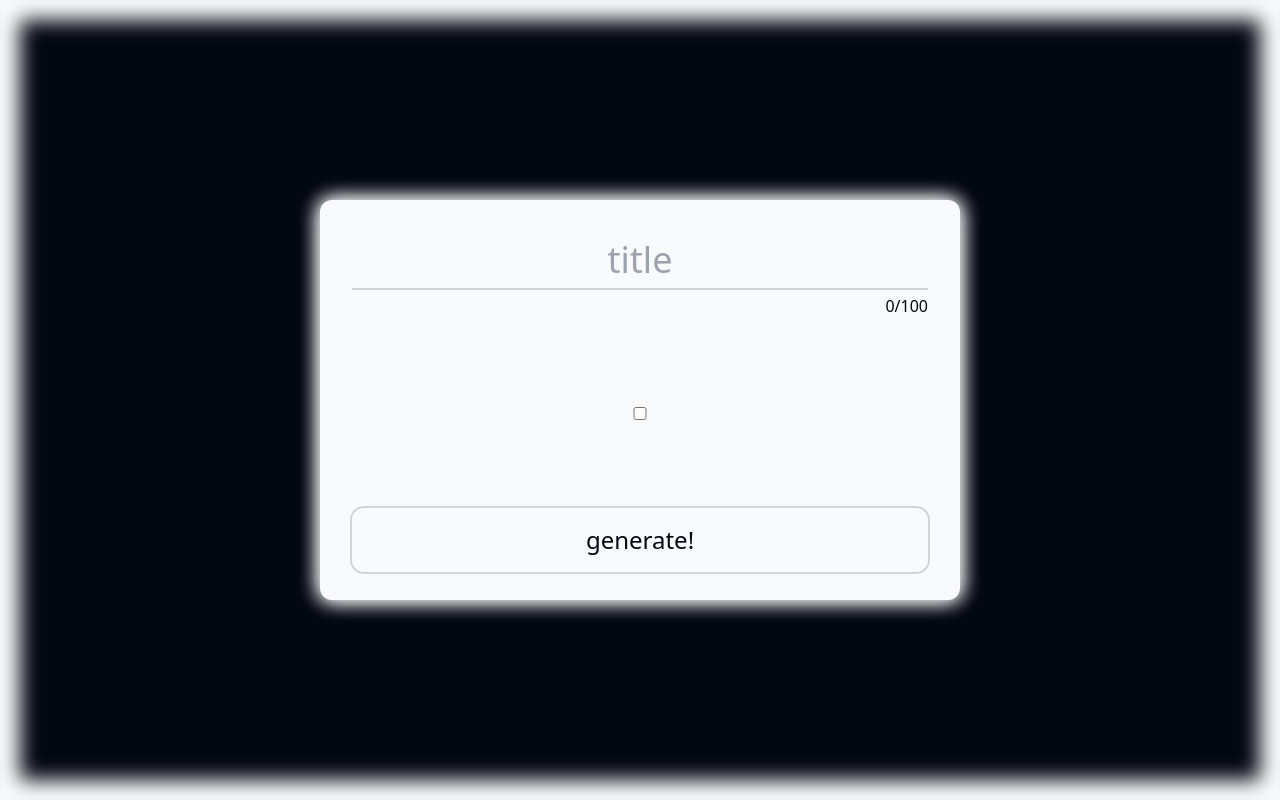
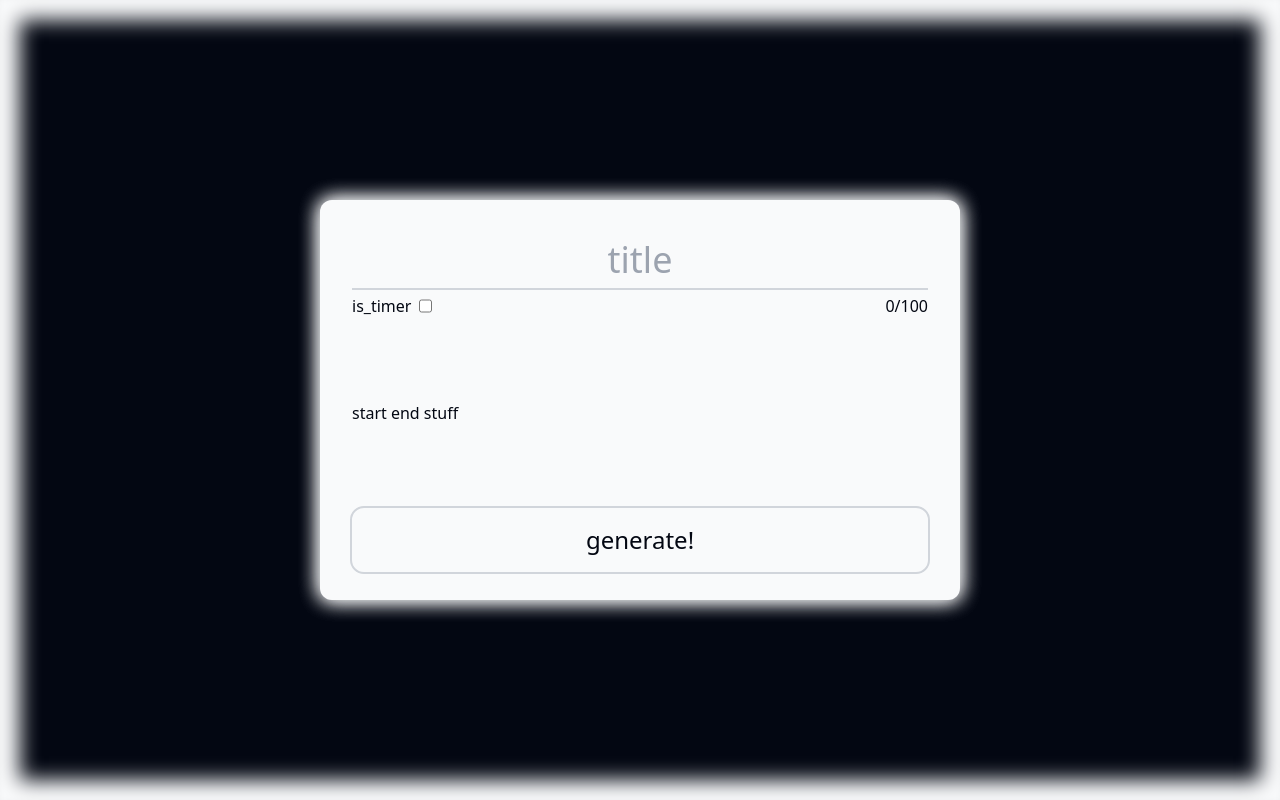
Before and after one commit to solunian/countdown, a SvelteKit app: page / in a window 1280 px wide. Built offline with nearby package versions, Linux system fonts and the light colour scheme.

Commit message:
feat: cool favicon, scafold timer toggle

```diff
--- a/src/routes/+page.svelte
+++ b/src/routes/+page.svelte
@@ -72,9 +72,20 @@
               bind:value={title}>
             </textarea>
           </div>
-          <div class="self-end">{title.length}/{title_maxlen}</div>
+          <div class="flex flex-row justify-between">
+            <label class="flex flex-row gap-2">
+              <span>is_timer</span>
+              <input type="checkbox" bind:checked={is_timer} />
+            </label>
+            <div>{title.length}/{title_maxlen}</div>
+          </div>
         </div>
-        <input type="checkbox" bind:checked={is_timer} />
+
+        {#if is_timer}
+          timer stuff
+        {:else}
+          start end stuff
+        {/if}
 
         <button
           class="generate-glow hover:box-shadow block rounded-xl px-1 py-4 text-2xl outline outline-2 outline-gray-300 transition hover:bg-gray-950 hover:text-gray-50 hover:outline-none"
```
Also changed, not shown: static/favicon.png.
